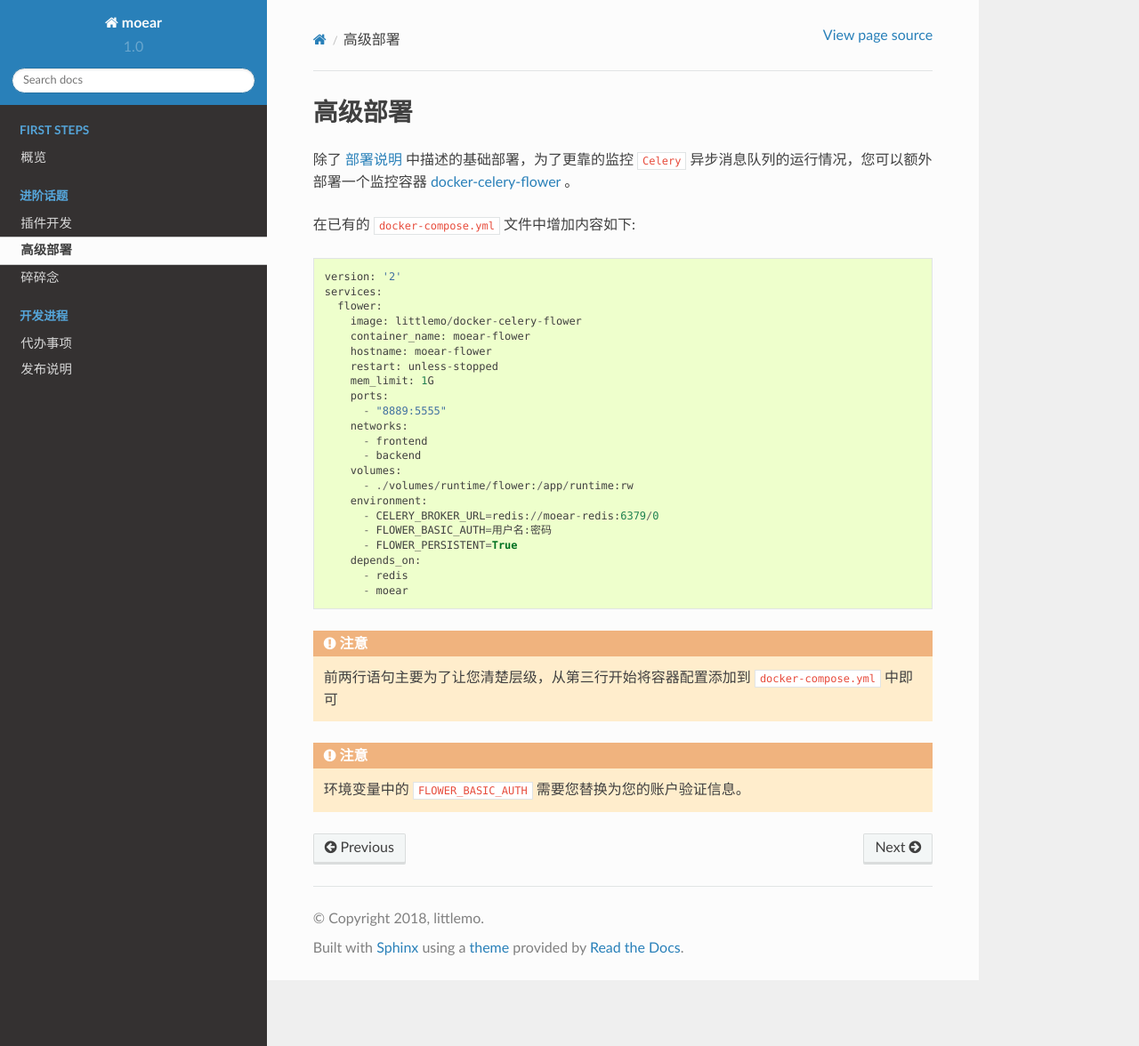
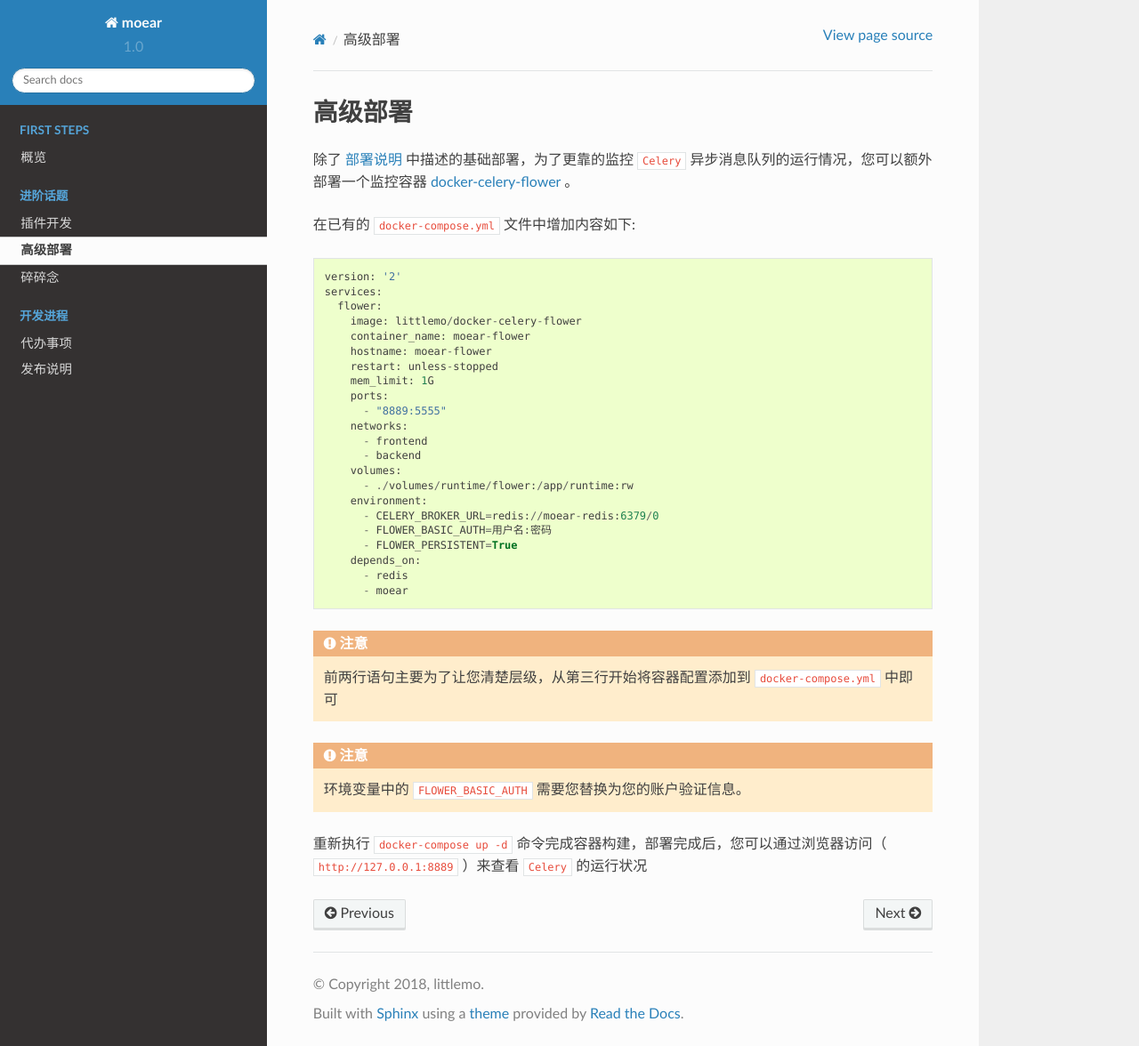
Before and after one commit to littlemo/moear, a Sphinx documentation site: the page built from docs/source/topics/deployment.rst, in a window 1280 px wide and 1176 px high. Shown: the whole window at 89% size. Built offline with Sphinx 7.4.7 and the Read the Docs theme 2.0.0, drawn with Linux system fonts in a browser that asks for light colours; formulas are drawn with MathJax 3.

Commit message:
F: 添加flower部署完的访问方法

```diff
--- a/docs/source/topics/deployment.rst
+++ b/docs/source/topics/deployment.rst
@@ -40,5 +40,8 @@
 
     环境变量中的 ``FLOWER_BASIC_AUTH`` 需要您替换为您的账户验证信息。
 
+重新执行 ``docker-compose up -d`` 命令完成容器构建，部署完成后，您可以通过浏览器访问（
+``http://127.0.0.1:8889`` ）来查看 ``Celery`` 的运行状况
+
 
 .. _docker-celery-flower: https://github.com/littlemo/docker-celery-flower
```
